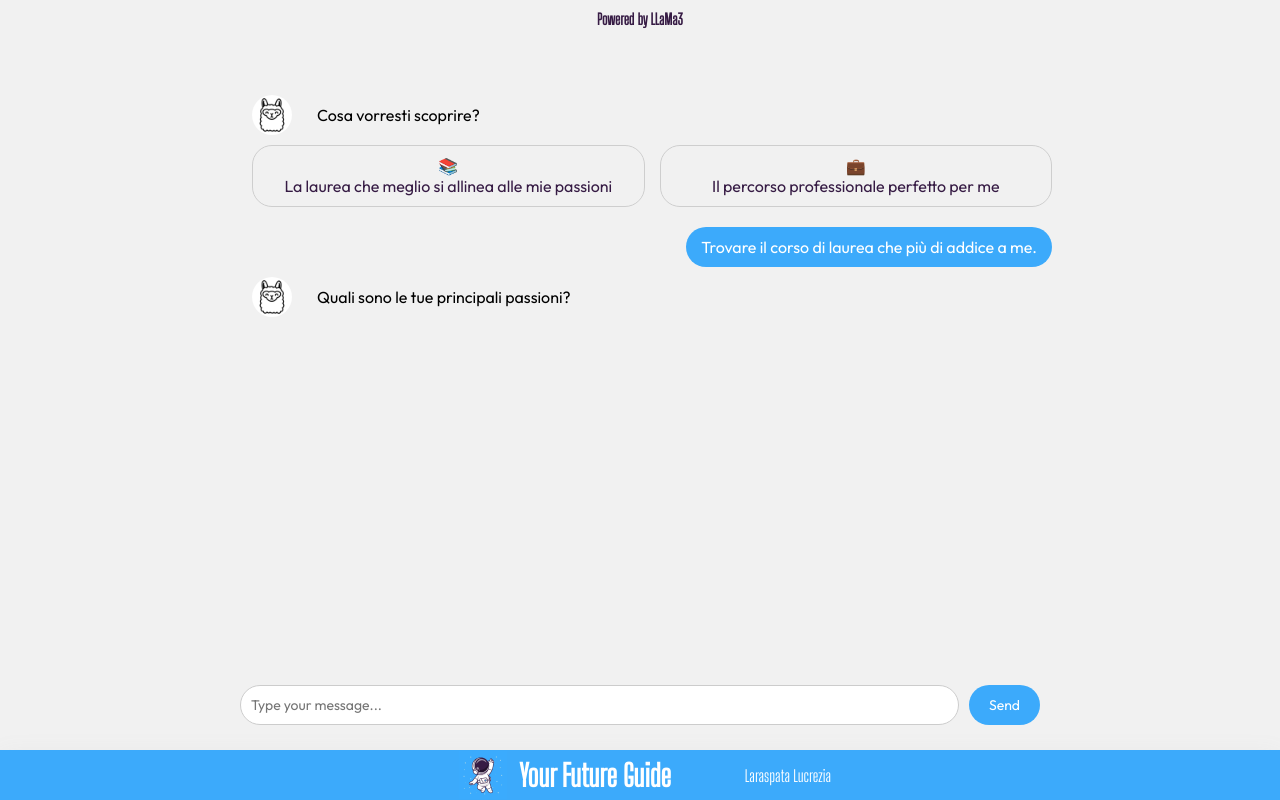
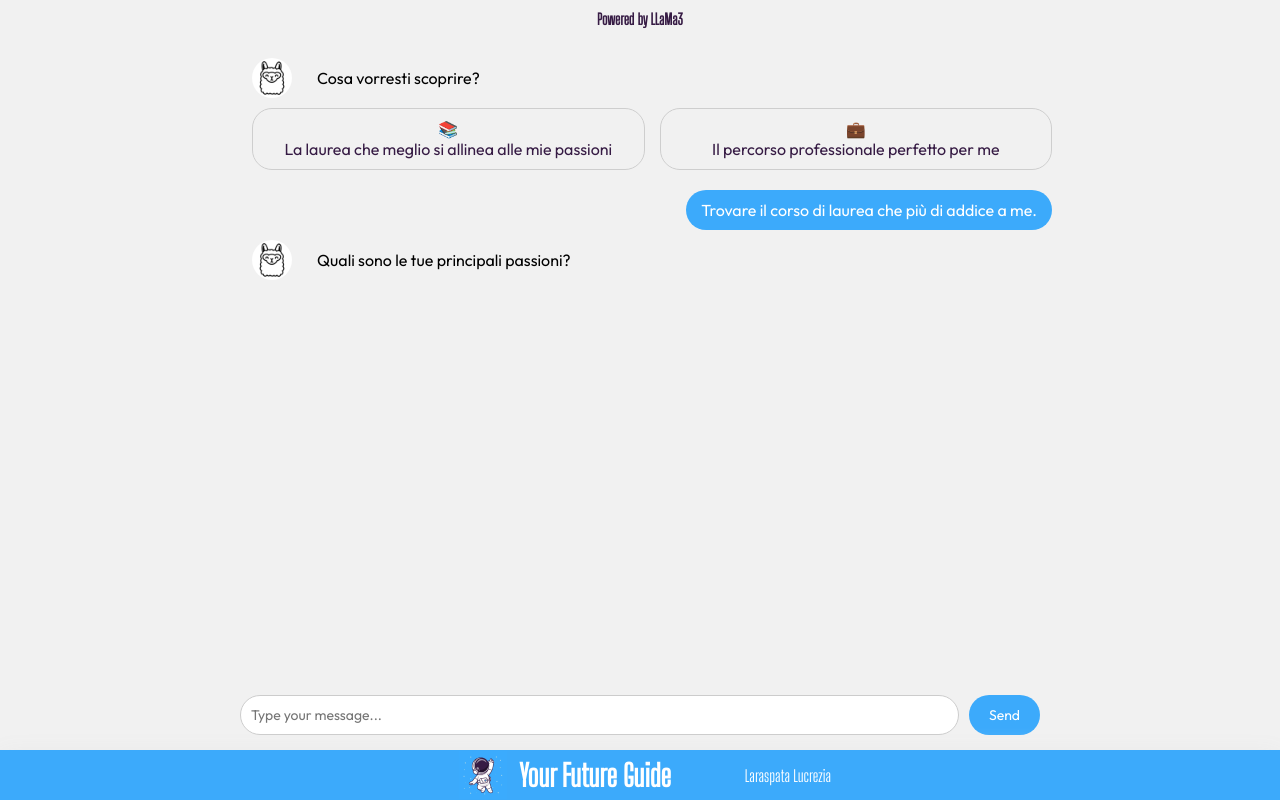
Before and after one commit to llaraspata/YourFutureGuide, an Angular app in the folder frontend/: page / in a window 1280 px wide. Built offline with nearby package versions, Linux system fonts and the light colour scheme.

Commit message:
minor fixes

```diff
--- a/frontend/src/app/app.component.css
+++ b/frontend/src/app/app.component.css
@@ -6,7 +6,7 @@
     display: flex;
     align-items: flex-start; /* Center vertically */
     justify-content: center; /* Center horizontally */
-    height: 45px;
+    height: auto;
     padding: var(--content-padding);
     text-decoration: none;
   }
--- a/frontend/src/app/chat/chat.component.css
+++ b/frontend/src/app/chat/chat.component.css
@@ -2,9 +2,11 @@
 .chat-container {
     max-width: 1200px;
     width: 800px;
-    padding: 10px;
+    padding-left: 10px;
+    padding-right: 10px;
+    padding-bottom: 10px;
     overflow-y: auto;
-    height: 68vh;
+    height: 74.5vh;
     border-radius: 15px;
     margin: 0 auto;
 }
@@ -65,9 +67,10 @@
 .message-input {
     display: flex;
     justify-content: center;
-    padding: 10px;
+    padding-top: 10px;
+    padding-right: 10px;
+    padding-left: 10px;
     margin: 10px auto;
-    margin-top: 10px;
     margin-bottom: 65px;
     border-radius: 10px;
     max-width: 1200px;
```
